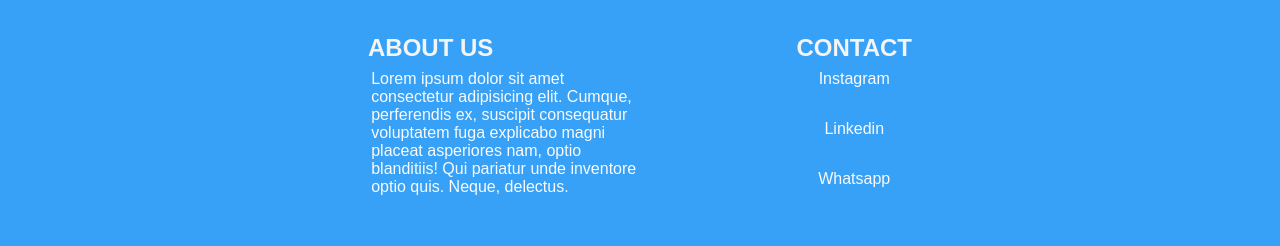
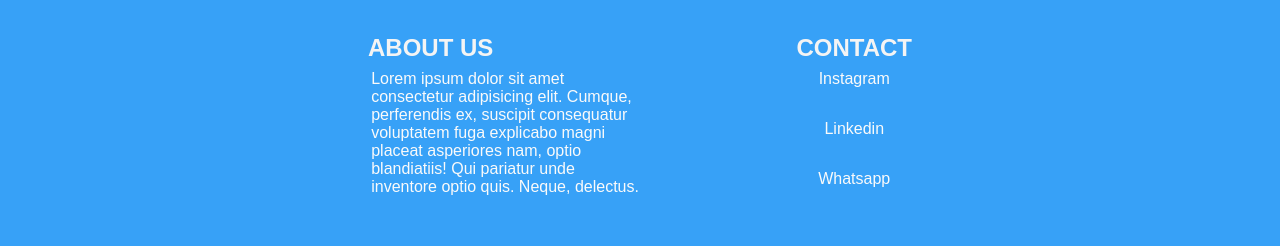
Before and after one commit to rickkruiv/ecommerce, a plain HTML site: page index.html in a window 1280 px wide. Shown: the part 814-1060 px from the top of the page. Drawn offline with Linux system fonts and the light colour scheme.

Commit message:
javascript

```diff
--- a/index.html
+++ b/index.html
@@ -103,7 +103,7 @@
         <div id="footer-content">
             <section id="about">
                 <h3>About us</h3>
-                <p>Lorem ipsum dolor sit amet consectetur adipisicing elit. Cumque, perferendis ex, suscipit consequatur voluptatem fuga explicabo magni placeat asperiores nam, optio blanditiis! Qui pariatur unde inventore optio quis. Neque, delectus.</p>
+                <p>Lorem ipsum dolor sit amet consectetur adipisicing elit. Cumque, perferendis ex, suscipit consequatur voluptatem fuga explicabo magni placeat asperiores nam, optio blandiatiis! Qui pariatur unde inventore optio quis. Neque, delectus.</p>
             </section>
             <section id="contact">
                 <h3>Contact</h3>
```
